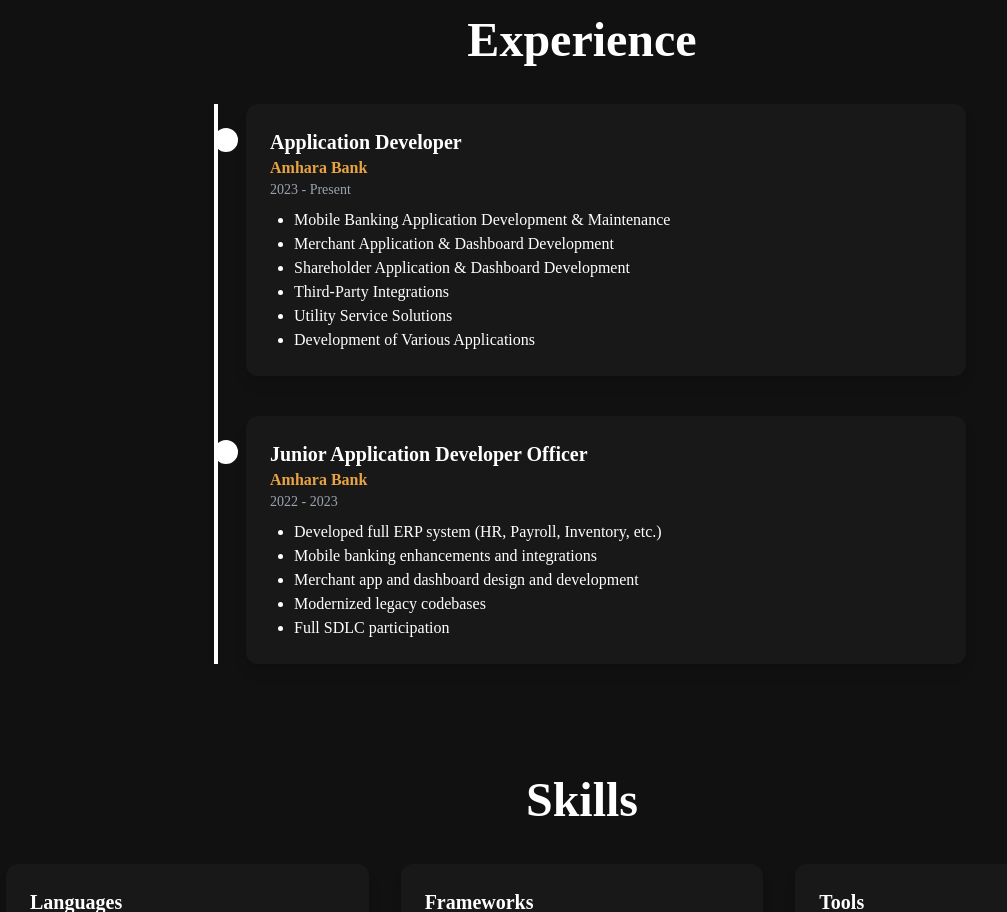
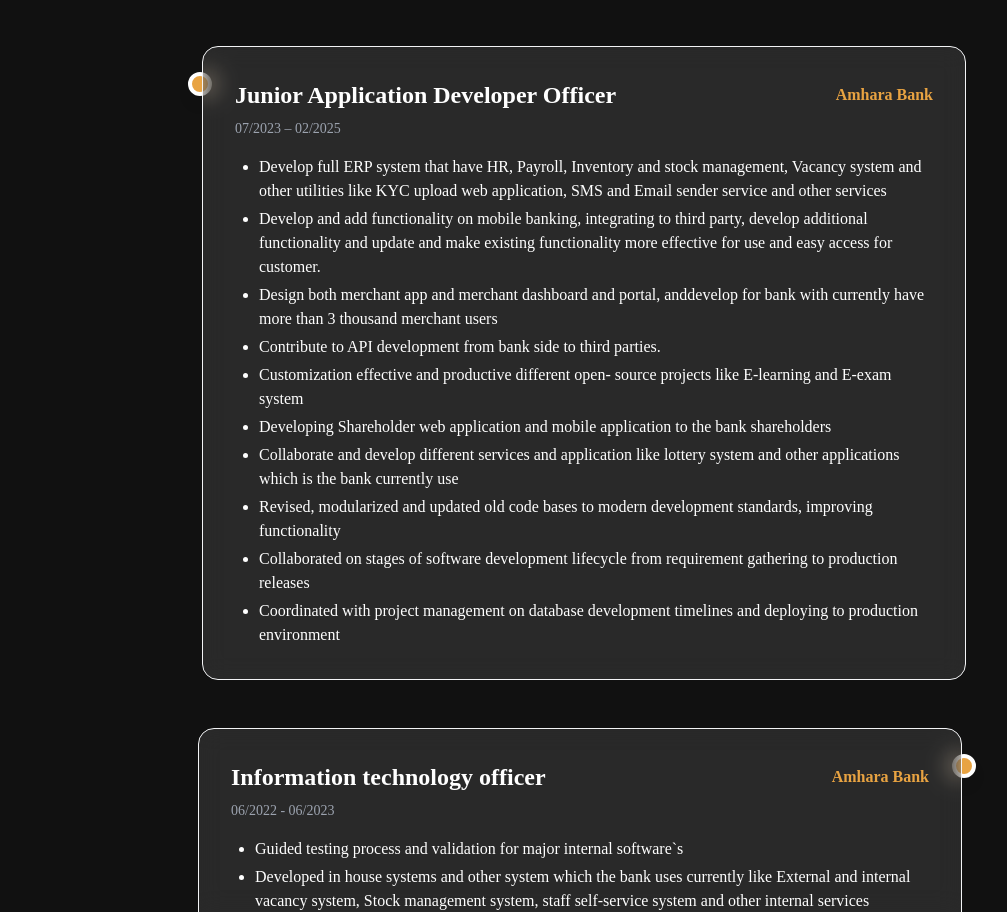
Before and after one commit to Yishak27/Portifolioo, a React (Create React App) app: page / in a window 1280 px wide. Shown: the part 1177-2089 px from the top of the page, without its empty margins (58-1065 px from the left). Built offline with nearby package versions, Linux system fonts and the light colour scheme.

Commit message:
Rearrange ProjectsPage in App.js and enhance ExperiencePage with updated roles, dates, locations, and detailed highlights for better clarity and presentation.

```diff
--- a/src/App.js
+++ b/src/App.js
@@ -19,8 +19,8 @@
         <Route path="/" element={
           <>
             <HomePage />
+            <ExperiencePage />
             <ProjectsPage />
-            <ExperiencePage />
             <SkillsPage />
           </>
         } />
--- a/src/components/page/ExperiencePage.js
+++ b/src/components/page/ExperiencePage.js
@@ -5,27 +5,61 @@
     id: 1,
     role: 'Application Developer',
     company: 'Amhara Bank',
-    date: '2023 - Present',
+    date: '13/2025 – present',
+    location: 'Addis Ababa, Ethiopia',
     highlights: [
-      'Mobile Banking Application Development & Maintenance',
-      'Merchant Application & Dashboard Development',
-      'Shareholder Application & Dashboard Development',
-      'Third-Party Integrations',
-      'Utility Service Solutions',
-      'Development of Various Applications',
+      `Mobile Banking Application Development & Maintenance
+, Developed and maintained a secure and scalable mobile banking
+application. `,
+      `Merchant Application & Dashboard Development
+, Built a merchant application for seamless transactions, order
+management, and financial tracking.`,
+      `Shareholder Application & Dashboard Development.
+,Designed and implemented a shareholder management
+application.`,
+      `Third-Party Integrations
+, Integrated external APIs and services into banking and financial
+applications.`,
+      `Utility Service Solutions
+, Develop different utility application like emailing service, sms
+service`,
+      `Development of Various Applications
+, Worked on multiple applications, including ERP systems, internal
+banking tools, and self-service platforms.
+, Built APIs and microservices to support different banking and
+financial operations.`,
     ],
   },
   {
     id: 2,
     role: 'Junior Application Developer Officer',
     company: 'Amhara Bank',
-    date: '2022 - 2023',
+    date: '07/2023 – 02/2025',
+    location: 'Addis Ababa, Ethiopia',
     highlights: [
-      'Developed full ERP system (HR, Payroll, Inventory, etc.)',
-      'Mobile banking enhancements and integrations',
-      'Merchant app and dashboard design and development',
-      'Modernized legacy codebases',
-      'Full SDLC participation',
+      'Develop full ERP system that have HR, Payroll, Inventory and stock management, Vacancy system and other utilities like KYC upload web  application, SMS and Email sender service and other services',
+      'Develop and add functionality on mobile banking, integrating to third  party, develop additional functionality and update and make existing functionality more effective for use and easy access for customer.',
+      'Design both merchant app and merchant dashboard and portal, anddevelop for bank with currently have more than 3 thousand merchant users',
+      'Contribute to API development from bank side to third parties.',
+      'Customization effective and productive different open- source projects like E-learning and E-exam system',
+      'Developing Shareholder web application and mobile application to the bank shareholders',
+      'Collaborate and develop different services and application like lottery system and other applications which is the bank currently use',
+      'Revised, modularized and updated old code bases to modern development standards, improving functionality',
+      'Collaborated on stages of software development lifecycle from requirement gathering to production releases',
+      'Coordinated with project management on database development timelines and deploying to production environment'
+    ],
+  },
+
+  {
+    id: 3,
+    role: 'Information technology officer ',
+    company: 'Amhara Bank',
+    date: '06/2022 - 06/2023',
+    location: 'Addis Ababa, Ethiopia',
+    highlights: [
+      'Guided testing process and validation for major internal software`s',
+      'Developed in house systems and other system which the bank uses currently like External and internal vacancy system, Stock management system, staff self-service system and other internal services',
+      'By making a good contribution to those and other system`s I got appreciation certificate from the bank CEO'
     ],
   },
 ];
@@ -35,19 +69,29 @@
     <section className="w-full min-h-[60vh] flex flex-col items-center justify-center px-4 py-12">
       <h2 className="text-3xl md:text-5xl font-bold text-[var(--color-primary)] mb-10 text-center">Experience</h2>
       <div className="relative w-full max-w-3xl">
-        <div className="border-l-4 border-[var(--color-primary)] absolute h-full left-4 top-0"></div>
-        <div className="flex flex-col gap-10 ml-12">
-          {experiences.map((exp) => (
-            <div key={exp.id} className="relative bg-[var(--color-background-2)] rounded-xl shadow-lg p-6">
-              <div className="absolute -left-8 top-6 w-6 h-6 bg-[var(--color-primary)] rounded-full border-4 border-white"></div>
-              <h3 className="text-xl font-bold text-[var(--color-primary)]">{exp.role}</h3>
-              <div className="text-base font-semibold text-[var(--color-botton)]">{exp.company}</div>
-              <div className="text-sm text-gray-400 mb-2">{exp.date}</div>
-              <ul className="list-disc ml-6 text-[var(--color-primary)]">
-                {exp.highlights.map((item, idx) => (
-                  <li key={idx}>{item}</li>
-                ))}
-              </ul>
+        {/* Timeline vertical line */}
+        <div className="hidden md:block left-1/2 top-0 h-full w-1 bg-gradient-to-b from-[var(--color-primary)]/60  z-0" style={{ transform: 'translateX(-50%)' }}></div>
+        <div className="flex flex-col gap-12 z-10">
+          {experiences.map((exp, idx) => (
+            <div key={exp.id} className={`flex flex-col md:flex-row items-center md:items-stretch gap-6 md:gap-0 ${idx % 2 === 0 ? 'md:flex-row-reverse' : ''}`}>
+              {/* Timeline dot */}
+              <div className="hidden md:flex flex-col items-center w-1 relative">
+                <span className="w-6 h-6 rounded-full bg-[var(--color-botton)] border-4 border-white shadow-lg animate-bounce" style={{ marginTop: idx === 0 ? 0 : '2rem' }}></span>
+                {idx < experiences.length - 1 && <div className="flex-1 w-1 bg-gradient-to-b from-[var(--color-botton)]/60 to-transparent"></div>}
+              </div>
+              {/* Card */}
+              <div className="flex-1 bg-white/10 backdrop-blur-md border border-gray-100 rounded-2xl p-8 transition-transform hover:scale-[1.025] duration-300">
+                <div className="flex flex-col md:flex-row md:items-center md:justify-between mb-2">
+                  <h3 className="text-2xl font-bold text-[var(--color-primary)]">{exp.role}</h3>
+                  <span className="text-base font-semibold text-[var(--color-botton)] mt-2 md:mt-0">{exp.company}</span>
+                </div>
+                <div className="text-sm text-gray-400 mb-4">{exp.date}</div>
+                <ul className="list-disc ml-6 text-[var(--color-primary)] space-y-1">
+                  {exp.highlights.map((item, idx) => (
+                    <li key={idx}>{item}</li>
+                  ))}
+                </ul>
+              </div>
             </div>
           ))}
         </div>
```
